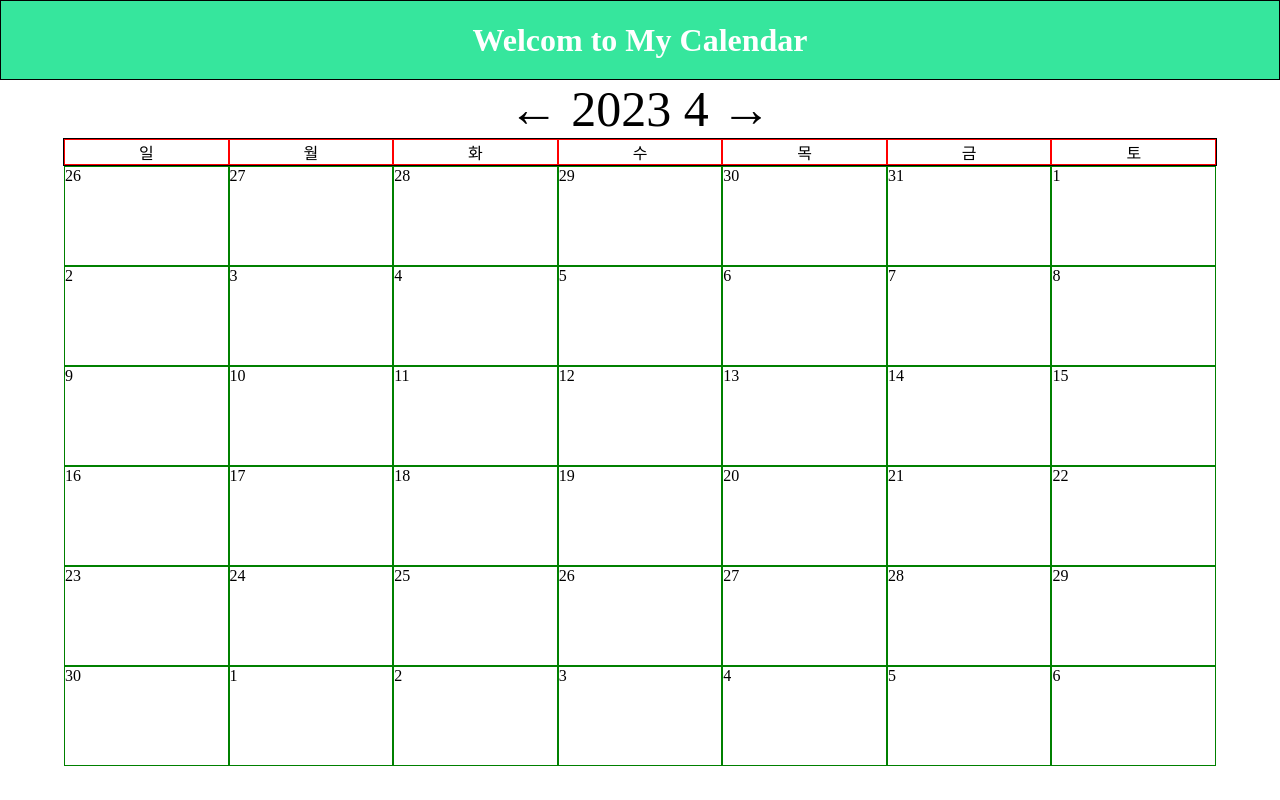
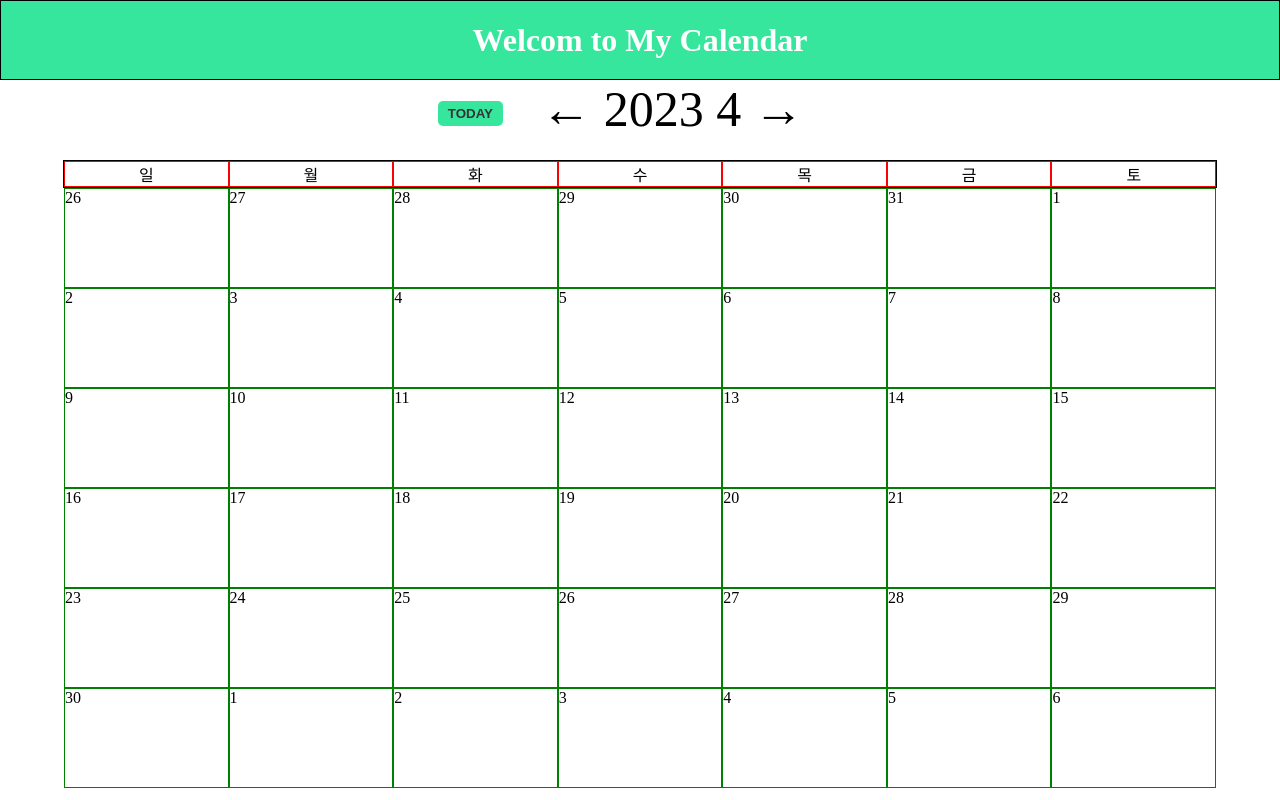
Before and after one commit to dlwlsgur0909/my-calendar, a Vue app in the folder FrontEnd/calendar/: page /index in a window 1280 px wide. Built offline with nearby package versions, Linux system fonts and the light colour scheme.

Commit message:
feat/fe: Today 버튼 추가

```diff
--- a/FrontEnd/calendar/src/views/IndexView.vue
+++ b/FrontEnd/calendar/src/views/IndexView.vue
@@ -1,6 +1,7 @@
 <template>
     <div>
         <div class="calendar-header">
+            <button class="today-button" @click="onClickToday">TODAY</button>
             <span class="prev-month" @click="onClickPrevMonth">&leftarrow;</span>
             {{ currentYear }} {{ currentMonth+1 }}
             <span class="next-month" @click="onClickNextMonth">&rightarrow;</span>
@@ -72,6 +73,21 @@ export default {
             };
 
             this.$store.dispatch('CREATE_CALENDAR', dateInfo);
+        },
+        onClickToday() {
+            const thisYear = new Date().getFullYear();
+            const thisMonth = new Date().getMonth();
+
+            this.currentYear = thisYear;
+            this.$store.dispatch('CHANGE_YEAR', thisYear);
+            this.currentMonth = thisMonth;
+            this.$store.dispatch('CHANGE_MONTH', thisMonth);
+
+            const dateInfo =  {
+                year: thisYear,
+                month: thisMonth
+            }
+            this.$store.dispatch('CREATE_CALENDAR', dateInfo);
         }
     }
 
@@ -83,6 +99,23 @@ export default {
 .calendar-header {
     text-align: center;
     font-size: 50px;
+    height: 10vh;
+}
+
+.today-button {
+    position: relative;
+    padding: 5px 10px;
+    left: -3%;
+    top: -10%;
+    background: rgb(54, 230, 157);
+    border: none;
+    border-radius: 5px;
+    color: #333;
+    font-weight: 600;
+}
+
+.today-button:hover {
+    color: #ffffff;
 }
 
 .prev-month:hover,
@@ -90,6 +123,7 @@ export default {
     cursor: pointer;
     color: rgb(54, 230, 157);
 }
+
 
 .calendar-column {
     display: flex;
```
